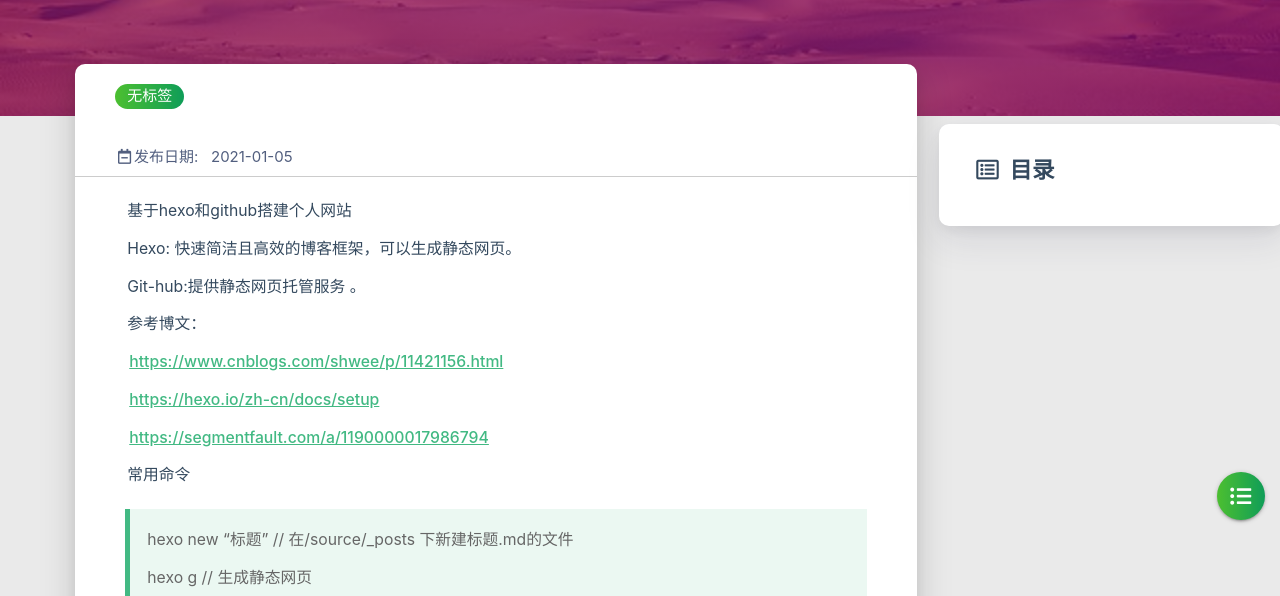
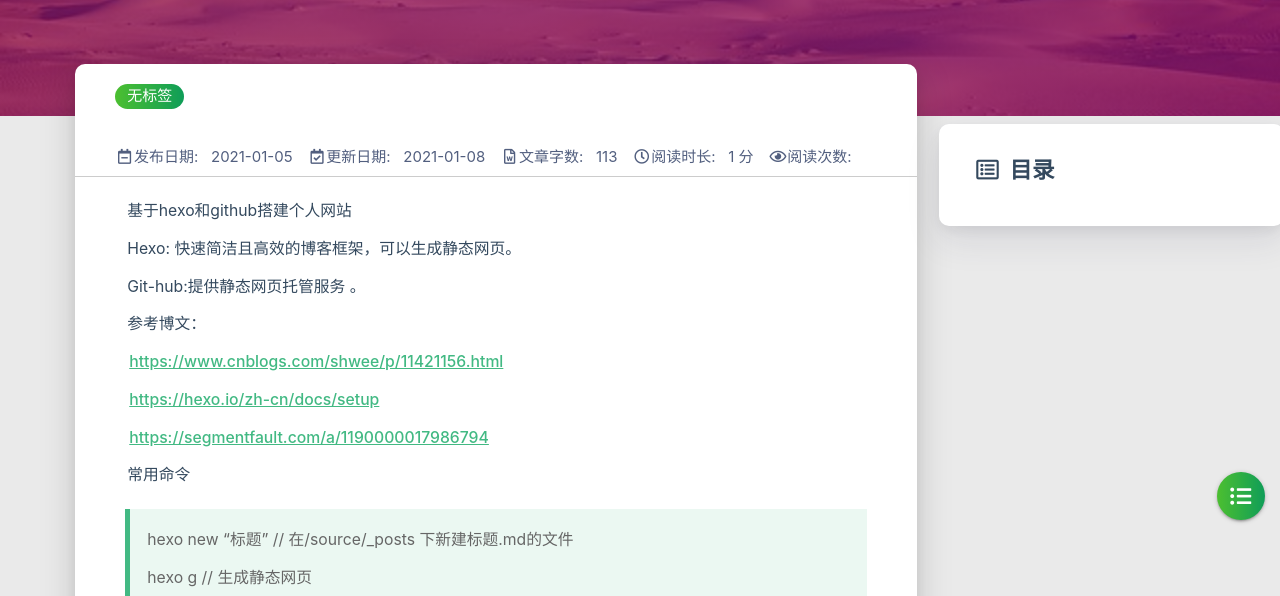
Before and after one commit to cyy-hub/cyy-hub.github.io, a plain HTML site: page 2021/01/05/first-blog-test/index.html in a window 1280 px wide. Shown: the part 204-800 px from the top of the page. Drawn offline with Linux system fonts and the light colour scheme; some packages are replaced by stand-ins of ours; a script that the page names is missing.

Commit message:
Site updated: 2021-01-11 20:22:11

```diff
--- a/2021/01/05/first-blog-test/index.html
+++ b/2021/01/05/first-blog-test/index.html
@@ -448,11 +448,31 @@
 
 
 
+                <div class="post-date info-break-policy">
+                    <i class="far fa-calendar-check fa-fw"></i>更新日期:&nbsp;&nbsp;
+                    2021-01-08
+                </div>
 
 
 
+                <div class="info-break-policy">
+                    <i class="far fa-file-word fa-fw"></i>文章字数:&nbsp;&nbsp;
+                    113
+                </div>
 
 
+
+                <div class="info-break-policy">
+                    <i class="far fa-clock fa-fw"></i>阅读时长:&nbsp;&nbsp;
+                    1 分
+                </div>
+
+
+
+                    <div id="busuanzi_container_page_pv" class="info-break-policy">
+                        <i class="far fa-eye fa-fw"></i>阅读次数:&nbsp;&nbsp;
+                        <span id="busuanzi_value_page_pv"></span>
+                    </div>
 
             </div>
         </div>
@@ -977,6 +997,9 @@
             |&nbsp;Theme&nbsp;<a href="https://github.com/blinkfox/hexo-theme-matery" target="_blank">Matery</a>
             <br>
 
+            &nbsp;<i class="fas fa-chart-area"></i>&nbsp;站点总字数:&nbsp;<span
+                class="white-color">188</span>&nbsp;字
+
 
 
 
@@ -1158,8 +1181,6 @@ $(function () {
 </script>
 
 
-    <script src="/libs/others/clicklove.js" async="async"></script>
-
 
     <script async src="/libs/others/busuanzi.pure.mini.js"></script>
 
```
Also changed, not shown: 2021/01/02/hello-world/index.html (+23 -2 lines), about/index.html (+3 -2 lines), archives/2021/01/index.html (+3 -2 lines), archives/2021/index.html (+3 -2 lines), archives/index.html (+3 -2 lines), categories/index.html (+3 -2 lines), index.html (+3 -2 lines), tags/index.html (+3 -2 lines), medias/reward/alipay.jpg, medias/reward/wechat.JPG.
